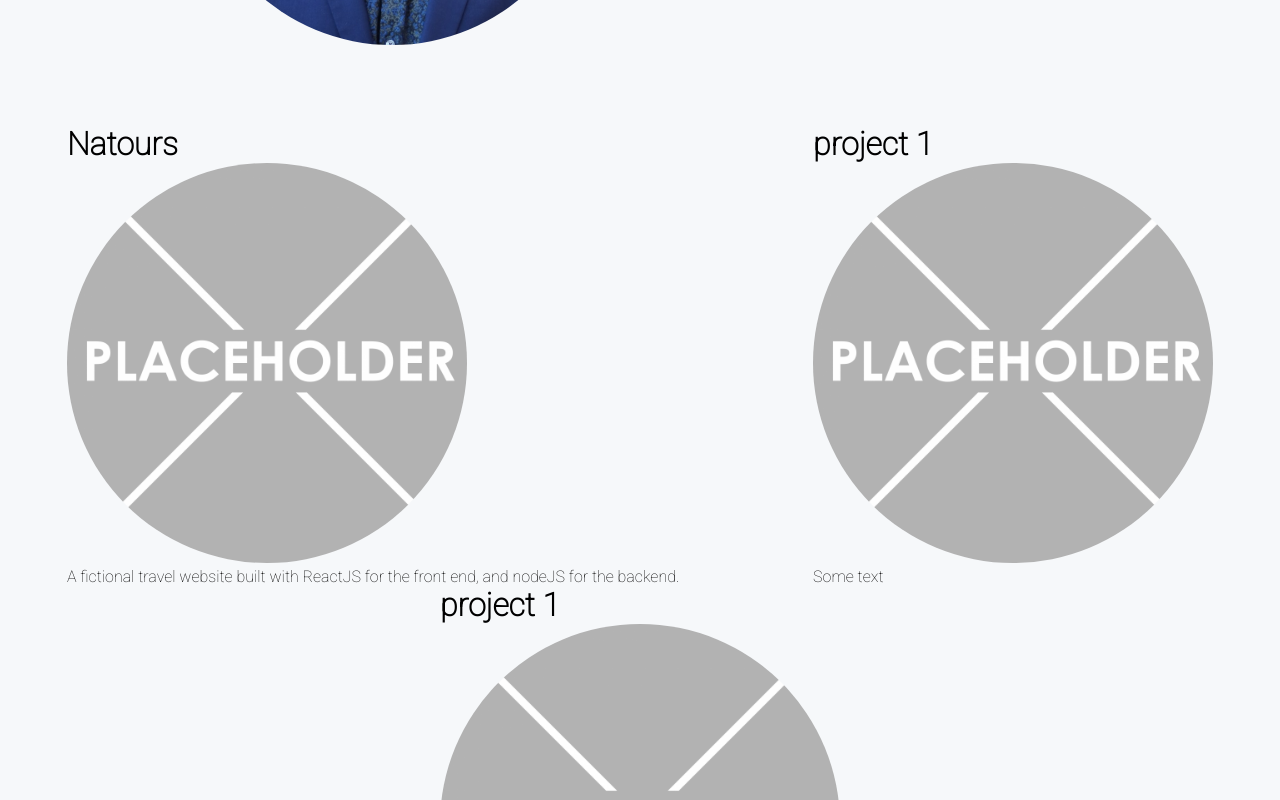
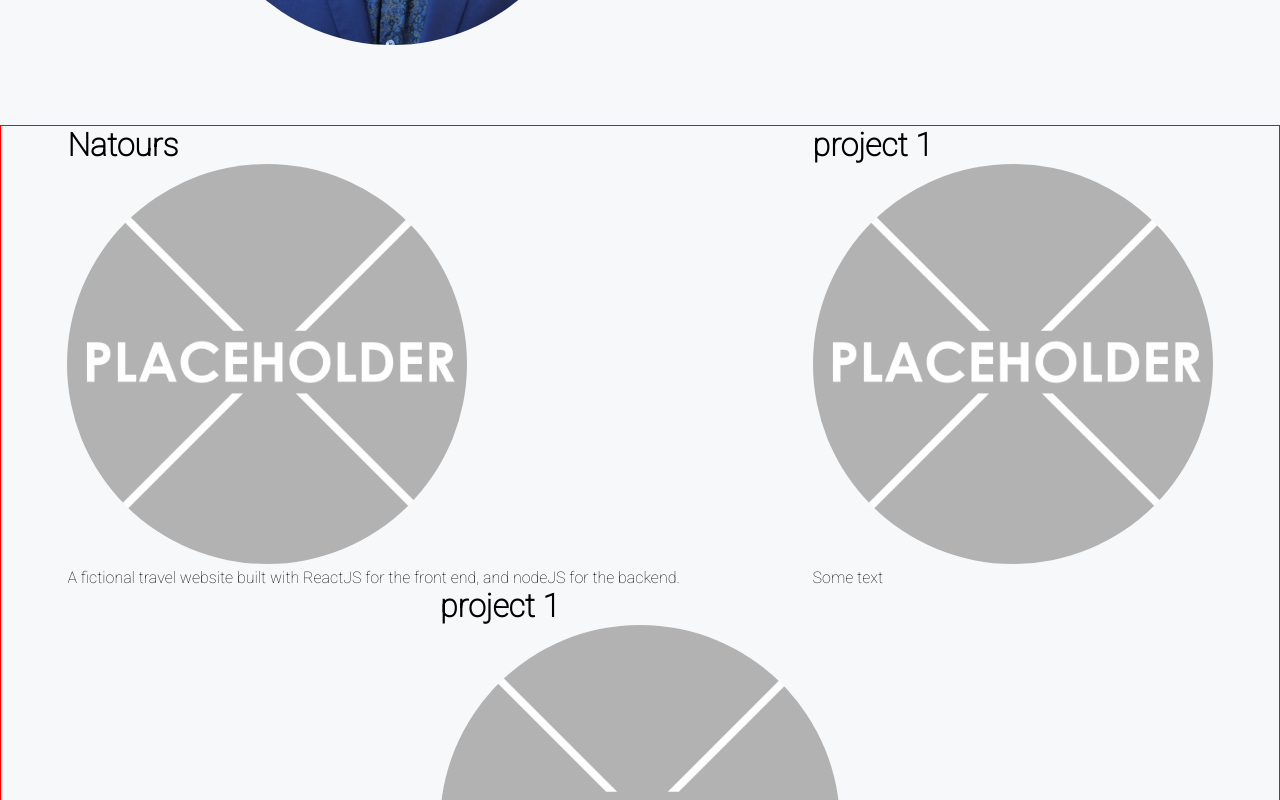
Before and after one commit to skassanjee/portfolio, a React (Create React App) app: page / in a window 1280 px wide. Shown: the part 580-1380 px from the top of the page. Built offline with nearby package versions, Linux system fonts and the light colour scheme.

Commit message:
added stylesheet

```diff
--- a/src/Components/ProjectsSection/ProjectSection.styles.css
+++ b/src/Components/ProjectsSection/ProjectSection.styles.css
@@ -1,3 +1,4 @@
 .mainContainer{
     margin-bottom: 200px;
+    border: 1px solid red;
 }
--- a/src/Components/ProjectsSection/ProjectsSection.component.js
+++ b/src/Components/ProjectsSection/ProjectsSection.component.js
@@ -1,7 +1,7 @@
 import React, { Component } from 'react'
 import Projects from '../../Components/Projects/Projects.component'
 import Data from '../../Data/projects.data'
-import './ProjectsSection.component.js'
+import './ProjectSection.styles.css'
 import { Grid } from '@material-ui/core';
 
 class ProjectsSection extends Component {
```
